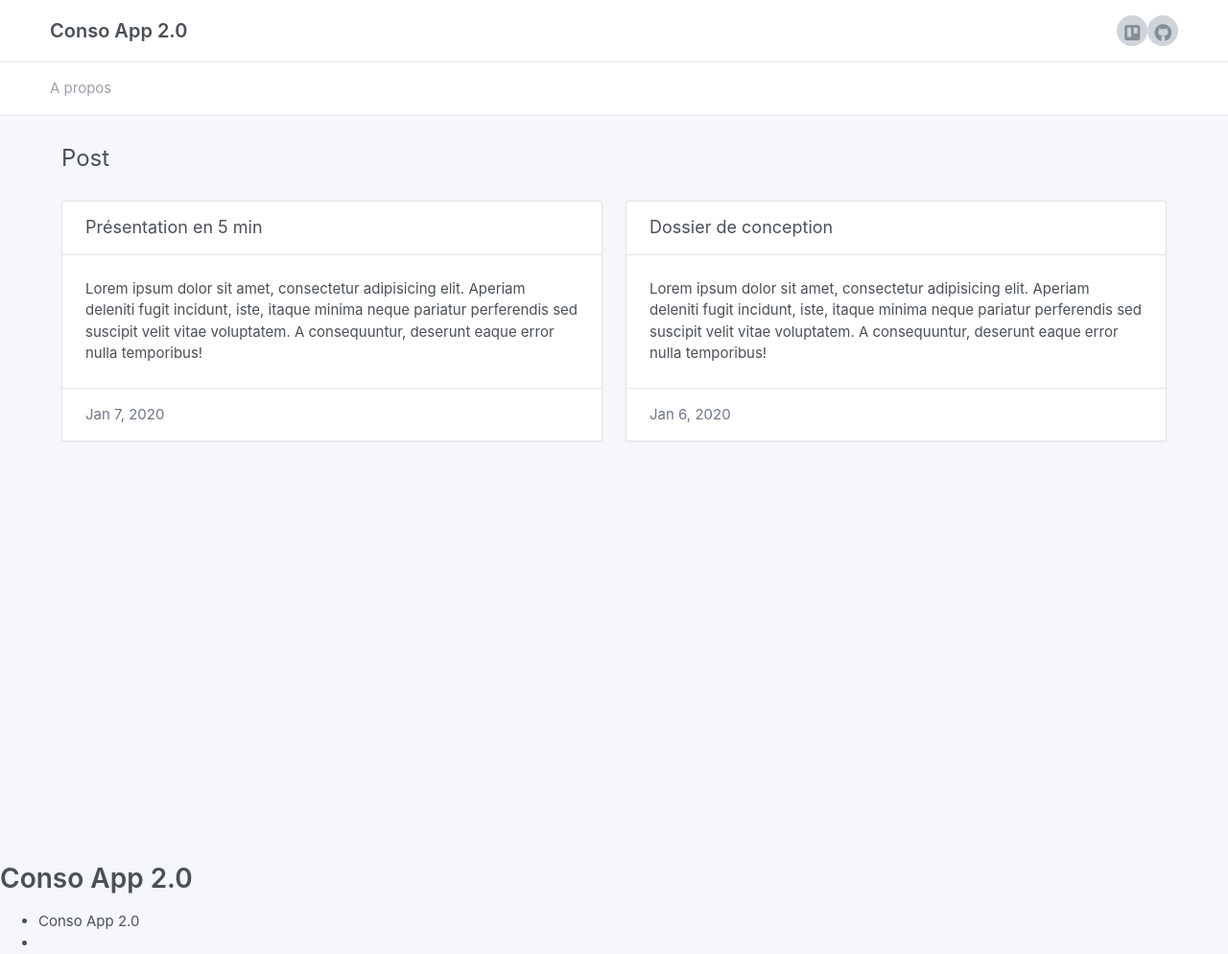
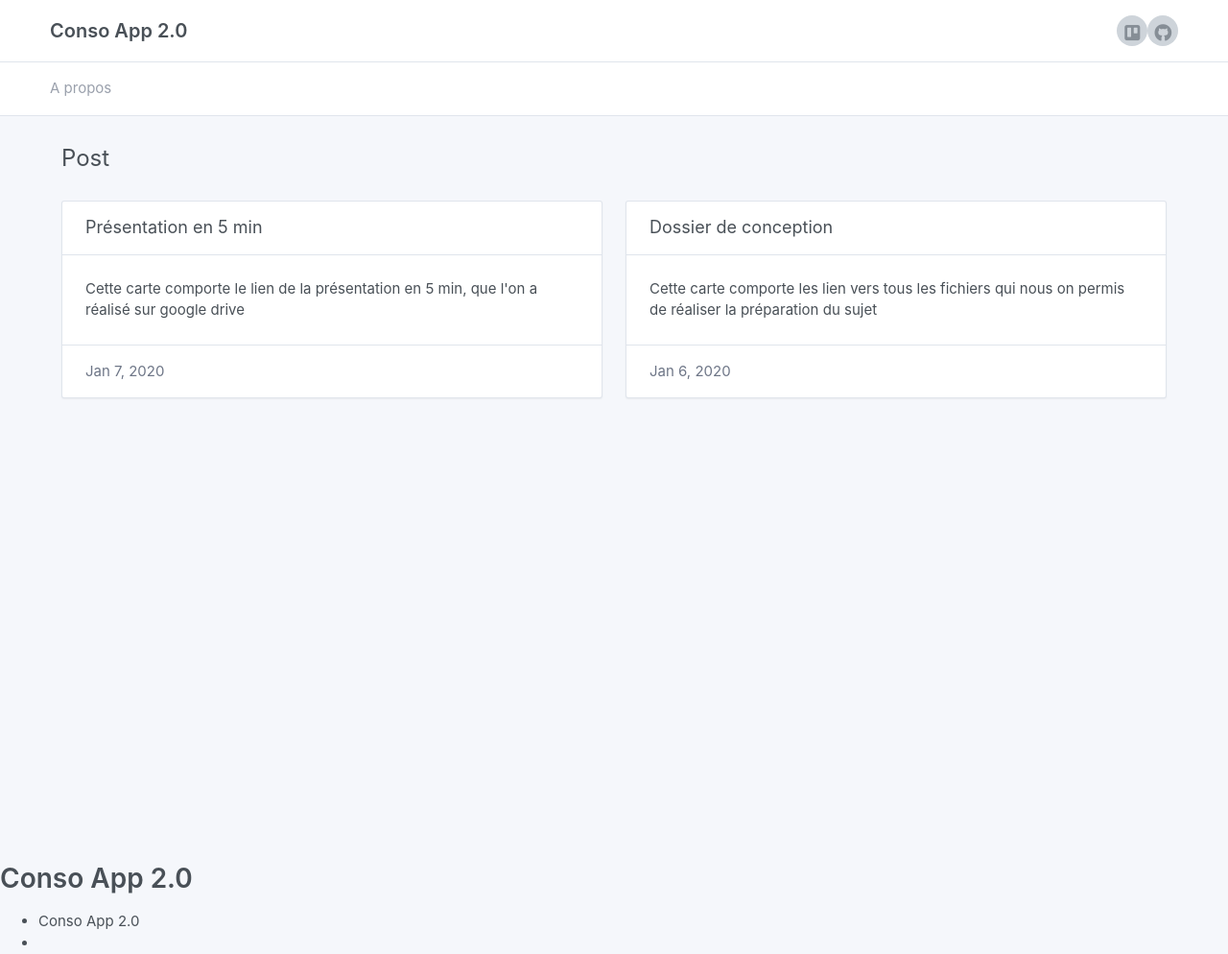
Before and after one commit to apinot/apinot.github.io, a Jekyll site: the page built from index.html, in a window 1280 px wide. Shown: the whole page at 96% size. Built offline with Jekyll 4.4.1, drawn with Linux system fonts in a browser that asks for light colours; nearby versions of some CDN libraries.

Commit message:
modif card col

```diff
--- a/_posts/2020-01-06-conception.markdown
+++ b/_posts/2020-01-06-conception.markdown
@@ -2,6 +2,7 @@
 layout: post
 title:  "Dossier de conception"
 date:   2020-01-06 14:47:21 +0100
+description: Cette carte comporte les lien vers tous les fichiers qui nous on permis de réaliser la préparation du sujet
 ---
 
 [Rapport de conception : au format PDF](/assets/rapport-conception.pdf){:target="_blank"}
--- a/_posts/2020-01-07-Presentation5min.markdown
+++ b/_posts/2020-01-07-Presentation5min.markdown
@@ -2,6 +2,7 @@
 layout: post
 title:  "Présentation en 5 min"
 date:   2020-01-07 16:00:00 +0100
+description: Cette carte comporte le lien de la présentation en 5 min, que l'on a réalisé sur google drive
 ---
 
 [Diaporama de la présentation en 5 min du projet](/assets/presentation5min.pdf){:target="_blank"}
--- a/index.html
+++ b/index.html
@@ -15,7 +15,7 @@ layout: default
           </div>
         </div>
         <div class="card-body">
-          Lorem ipsum dolor sit amet, consectetur adipisicing elit. Aperiam deleniti fugit incidunt, iste, itaque minima neque pariatur perferendis sed suscipit velit vitae voluptatem. A consequuntur, deserunt eaque error nulla temporibus!
+          {{post.description}}
         </div>
         <div class="card-footer">
           {{ post.date | date: "%b %-d, %Y" }}
```
